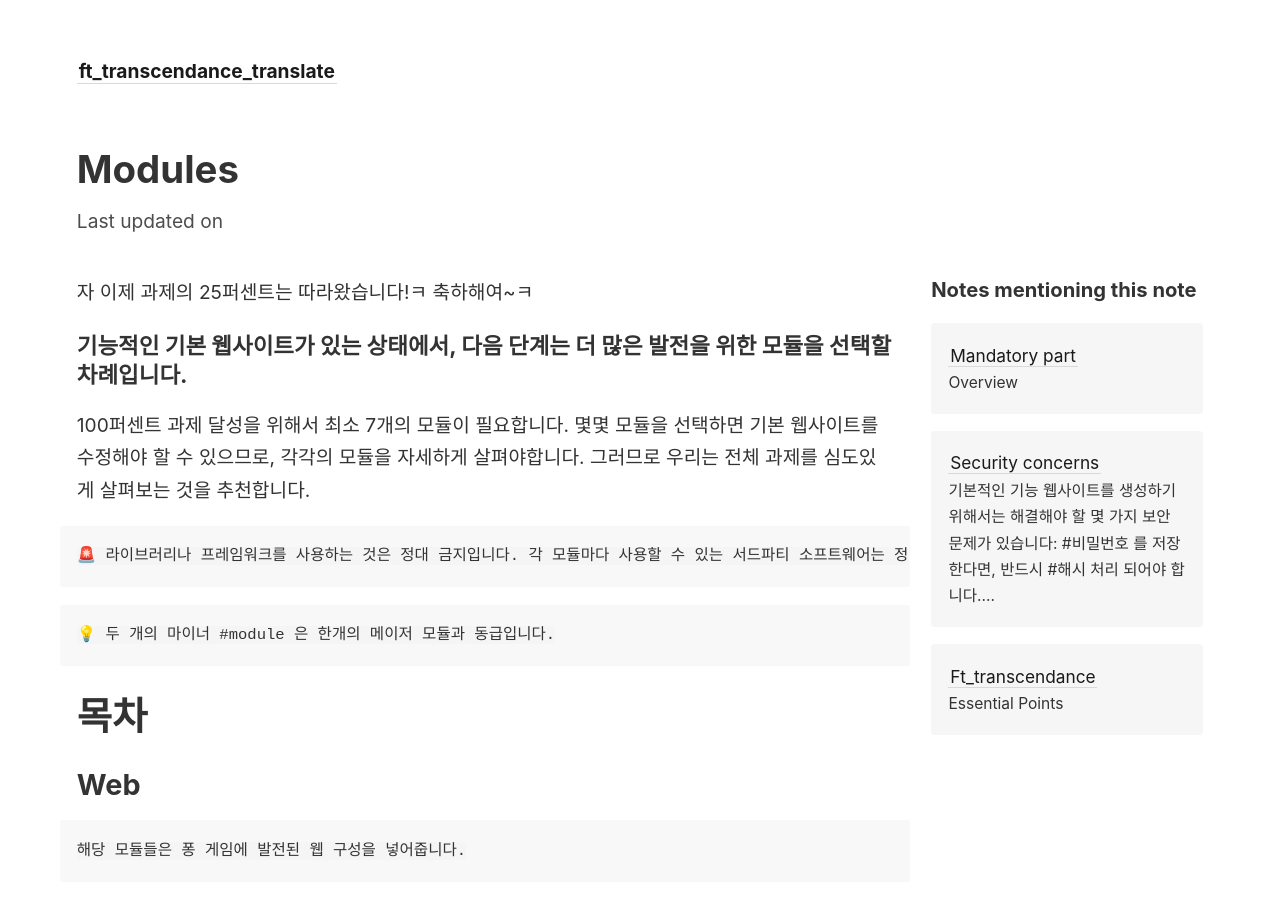
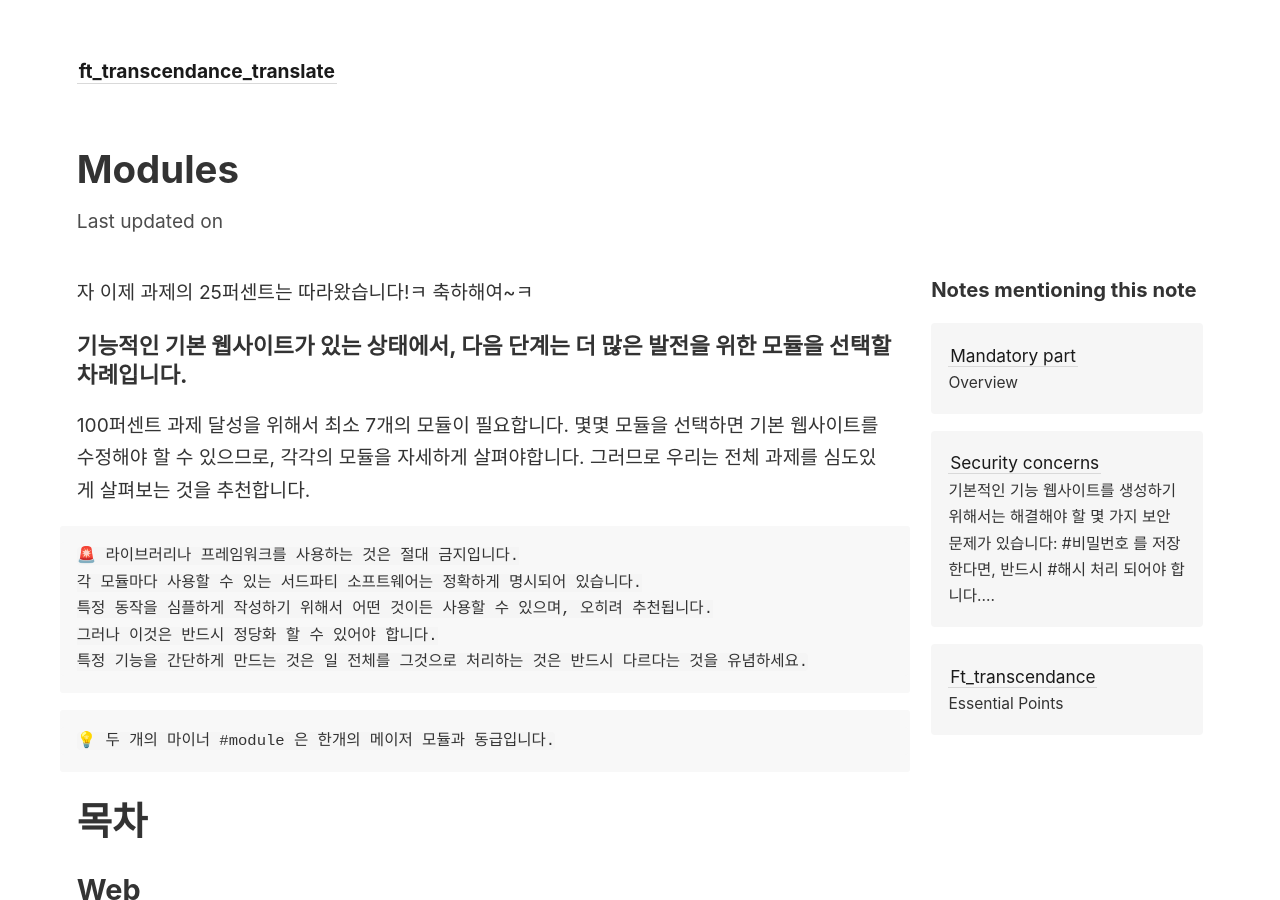
Before and after one commit to swonlee-13/obsidian_test, a Jekyll site: the page built from _notes/Modules.md, in a window 1280 px wide and 900 px high. Built offline with Jekyll 4.4.1, drawn with Linux system fonts in a browser that asks for light colours.

Commit message:
fix textbox

````diff
--- a/_notes/Modules.md
+++ b/_notes/Modules.md
@@ -6,8 +6,13 @@ tags: module
 100퍼센트 과제 달성을 위해서 최소 7개의 모듈이 필요합니다. 몇몇 모듈을 선택하면 기본 웹사이트를 수정해야 할 수 있으므로, 각각의 모듈을 자세하게 살펴야합니다. 그러므로 우리는 전체 과제를 심도있게 살펴보는 것을 추천합니다.
 
 ```
-🚨 라이브러리나 프레임워크를 사용하는 것은 정대 금지입니다. 각 모듈마다 사용할 수 있는 서드파티 소프트웨어는 정확하게 명시괴어 있습니다. 특정 동작을 심플하게 작성하기 위해서 어떤 것이든 사용할 수 있으며, 오히려 추천됩니다. 그러나 이것은 반드시 정당화 할 수 있어야 합니다. 특정 기능을 간단하게 만드는 것은 일 전체를 그것으로 처리하는 것은 반드시 다르다는 것을 유념하세요.
+🚨 라이브러리나 프레임워크를 사용하는 것은 절대 금지입니다.
+각 모듈마다 사용할 수 있는 서드파티 소프트웨어는 정확하게 명시되어 있습니다.
+특정 동작을 심플하게 작성하기 위해서 어떤 것이든 사용할 수 있으며, 오히려 추천됩니다.
+그러나 이것은 반드시 정당화 할 수 있어야 합니다.
+특정 기능을 간단하게 만드는 것은 일 전체를 그것으로 처리하는 것은 반드시 다르다는 것을 유념하세요.
 ```
+
 ```
 💡 두 개의 마이너 #module 은 한개의 메이저 모듈과 동급입니다.
 ```
````
